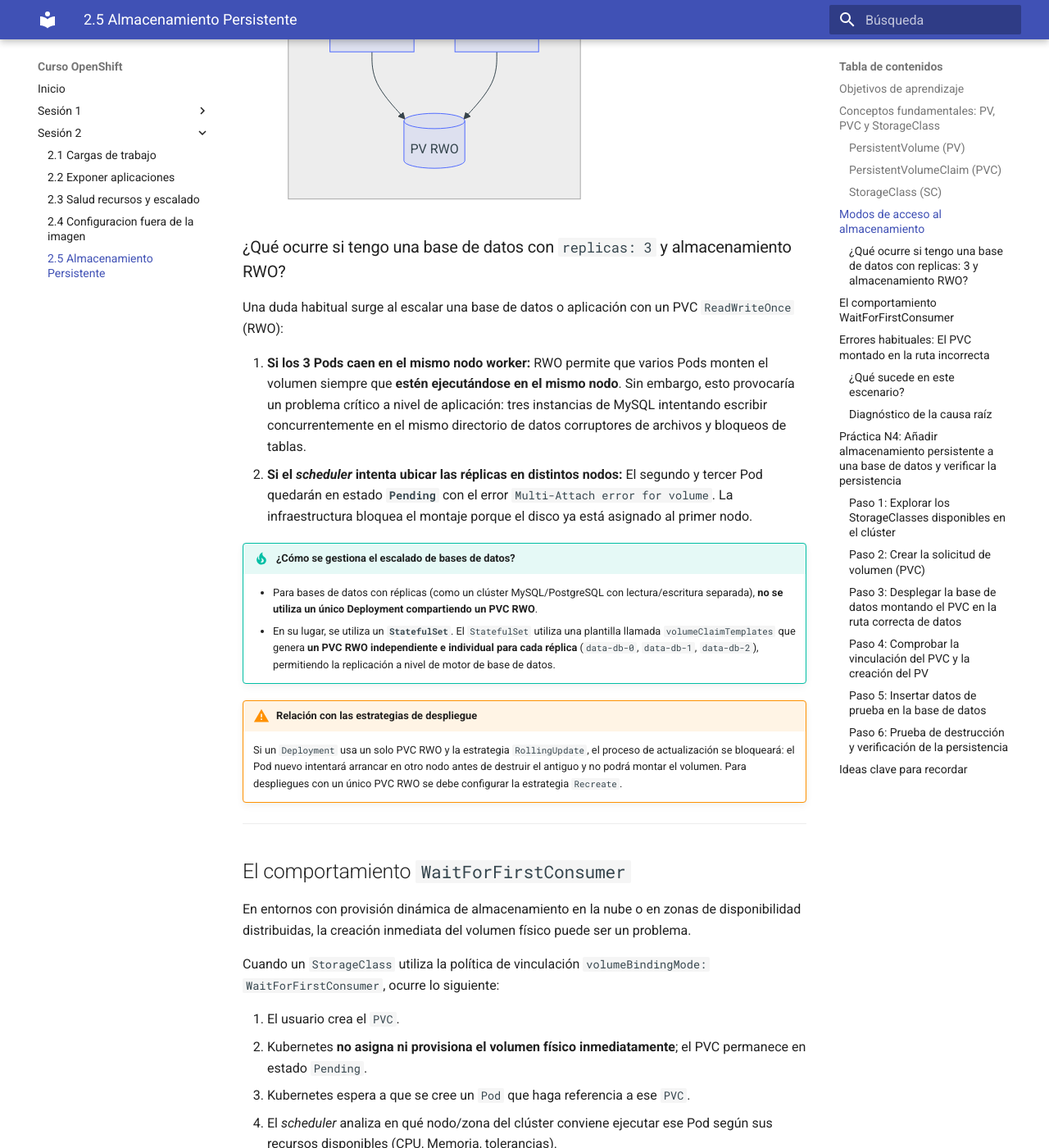
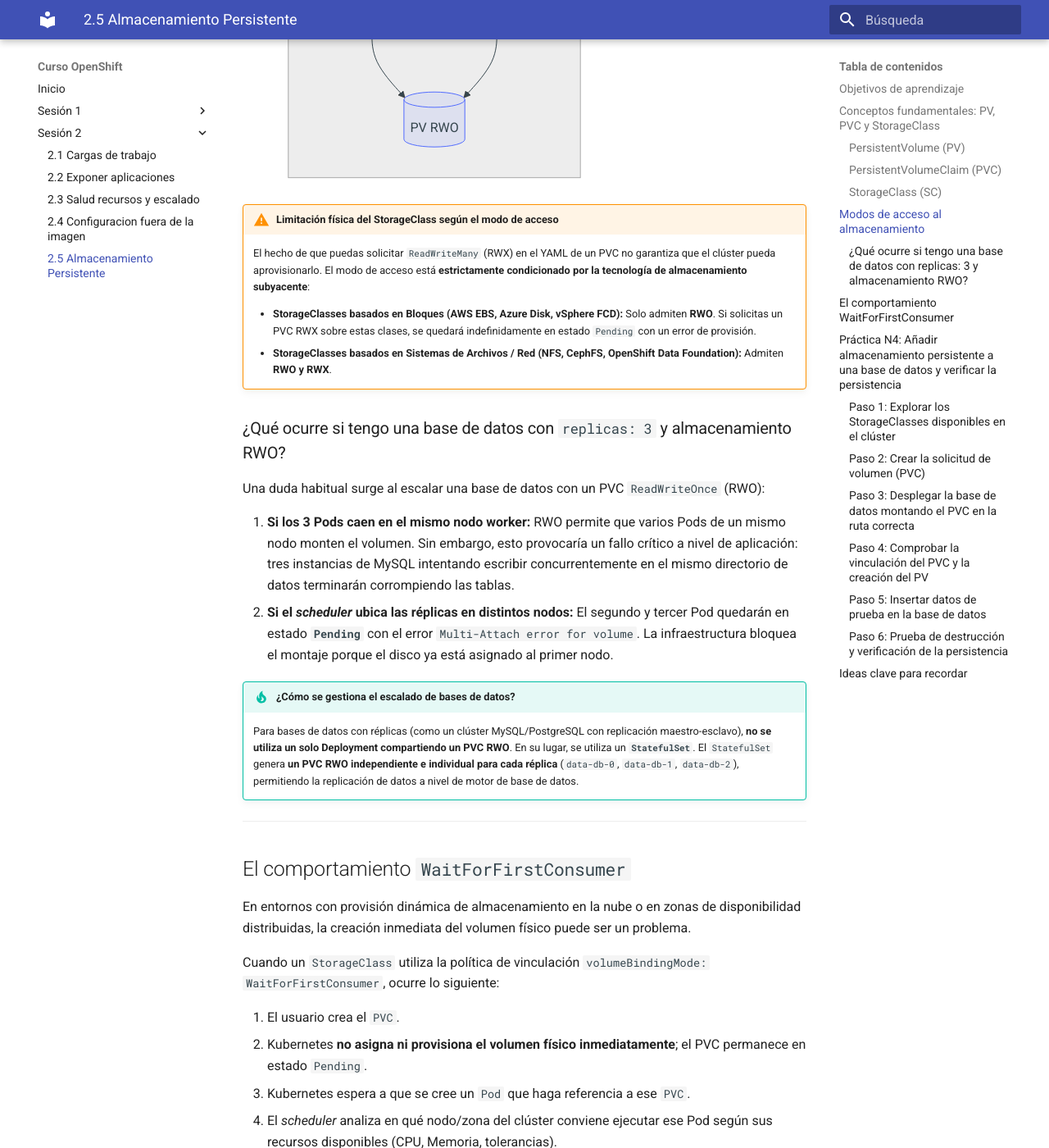
Before and after one commit to ieftraining/curso-openshift, an MkDocs documentation site: the page built from docs/sesion2/2.5 Almacenamiento Persistente.md, in a window 1280 px wide and 1400 px high, scrolled down 3758 px. Shown: the whole window at 82% size. Built offline with MkDocs 1.6.1 and Material for MkDocs 9.7.7, drawn with Linux system fonts in a browser that asks for light colours; some of the changed text lies outside the part shown.

Commit message:
Add files via upload

````diff
--- a/docs/sesion2/2.5 Almacenamiento Persistente.md
+++ b/docs/sesion2/2.5 Almacenamiento Persistente.md
@@ -6,11 +6,11 @@
 
 - Comprender la necesidad de almacenar información persistente en un entorno de contenedores efímeros.
 - Diferenciar las responsabilidades de los recursos **PersistentVolume (PV)**, **PersistentVolumeClaim (PVC)** y **StorageClass**.
-- Conocer los distintos modos de acceso al almacenamiento (`ReadWriteOnce`, `ReadWriteMany`, `ReadOnlyMany`) y su comportamiento cuando existen múltiples réplicas o se realizan actualizaciones de tipo `RollingUpdate`.
-- Entender cómo funciona la provisión estática frente a la provisión dinámica y el papel del aprovisionamiento manual en protocolos tradicionales como NFS.
+- Conocer los distintos modos de acceso al almacenamiento (`ReadWriteOnce`, `ReadWriteMany`, `ReadOnlyMany`) y sus limitaciones según la tecnología del `StorageClass`.
+- Entender la diferencia entre provisión dinámica y provisión estática/manual (como en el caso de NFS).
 - Comprender el comportamiento de la política de vinculación `WaitForFirstConsumer`.
-- Identificar y corregir el problema habitual de montar un PVC en una ruta distinta a la de los datos reales de la aplicación.
-- Añadir almacenamiento persistente a un despliegue de base de datos, simular un fallo en el Pod y comprobar la persistencia de la información.
+- Identificar y prevenir el error habitual de montar un PVC en una ruta distinta a la de los datos reales de la aplicación.
+- Añadir almacenamiento persistente a una base de datos mediante la práctica N4, simular la eliminación del Pod y verificar la persistencia de la información.
 
 ---
 
@@ -98,19 +98,21 @@
     end
 ```
 
+!!! warning "Limitación física del StorageClass según el modo de acceso"
+    El hecho de que puedas solicitar `ReadWriteMany` (RWX) en el YAML de un PVC no garantiza que el clúster pueda aprovisionarlo. El modo de acceso está **estrictamente condicionado por la tecnología de almacenamiento subyacente**:
+
+    * **StorageClasses basados en Bloques (AWS EBS, Azure Disk, vSphere FCD):** Solo admiten **RWO**. Si solicitas un PVC RWX sobre estas clases, se quedará indefinidamente en estado `Pending` con un error de provisión.
+    * **StorageClasses basados en Sistemas de Archivos / Red (NFS, CephFS, OpenShift Data Foundation):** Admiten **RWO y RWX**.
+
 ### ¿Qué ocurre si tengo una base de datos con `replicas: 3` y almacenamiento RWO?
 
-Una duda habitual surge al escalar una base de datos o aplicación con un PVC `ReadWriteOnce` (RWO):
+Una duda habitual surge al escalar una base de datos con un PVC `ReadWriteOnce` (RWO):
 
-1. **Si los 3 Pods caen en el mismo nodo worker:** RWO permite que varios Pods monten el volumen siempre que **estén ejecutándose en el mismo nodo**. Sin embargo, esto provocaría un problema crítico a nivel de aplicación: tres instancias de MySQL intentando escribir concurrentemente en el mismo directorio de datos corruptores de archivos y bloqueos de tablas.
-2. **Si el *scheduler* intenta ubicar las réplicas en distintos nodos:** El segundo y tercer Pod quedarán en estado **`Pending`** con el error `Multi-Attach error for volume`. La infraestructura bloquea el montaje porque el disco ya está asignado al primer nodo.
+1. **Si los 3 Pods caen en el mismo nodo worker:** RWO permite que varios Pods de un mismo nodo monten el volumen. Sin embargo, esto provocaría un fallo crítico a nivel de aplicación: tres instancias de MySQL intentando escribir concurrentemente en el mismo directorio de datos terminarán corrompiendo las tablas.
+2. **Si el *scheduler* ubica las réplicas en distintos nodos:** El segundo y tercer Pod quedarán en estado **`Pending`** con el error `Multi-Attach error for volume`. La infraestructura bloquea el montaje porque el disco ya está asignado al primer nodo.
 
 !!! tip "¿Cómo se gestiona el escalado de bases de datos?"
-    * Para bases de datos con réplicas (como un clúster MySQL/PostgreSQL con lectura/escritura separada), **no se utiliza un único Deployment compartiendo un PVC RWO**.
-    * En su lugar, se utiliza un **`StatefulSet`**. El `StatefulSet` utiliza una plantilla llamada `volumeClaimTemplates` que genera **un PVC RWO independiente e individual para cada réplica** (`data-db-0`, `data-db-1`, `data-db-2`), permitiendo la replicación a nivel de motor de base de datos.
-
-!!! warning "Relación con las estrategias de despliegue"
-    Si un `Deployment` usa un solo PVC RWO y la estrategia `RollingUpdate`, el proceso de actualización se bloqueará: el Pod nuevo intentará arrancar en otro nodo antes de destruir el antiguo y no podrá montar el volumen. Para despliegues con un único PVC RWO se debe configurar la estrategia `Recreate`.
+    Para bases de datos con réplicas (como un clúster MySQL/PostgreSQL con replicación maestro-esclavo), **no se utiliza un solo Deployment compartiendo un PVC RWO**. En su lugar, se utiliza un **`StatefulSet`**. El `StatefulSet` genera **un PVC RWO independiente e individual para cada réplica** (`data-db-0`, `data-db-1`, `data-db-2`), permitiendo la replicación de datos a nivel de motor de base de datos.
 
 ---
 
@@ -149,41 +151,9 @@
 
 ---
 
-## Errores habituales: El PVC montado en la ruta incorrecta
-
-Uno de los errores más comunes al añadir almacenamiento persistente a una aplicación o base de datos es montar el volumen en un directorio distinto del que la aplicación realmente utiliza para guardar sus datos.
-
-### ¿Qué sucede en este escenario?
-
-```mermaid
-flowchart TD
-    subgraph Pod ["Pod Container"]
-        FS["Sistema de Ficheros Efímero del Contenedor"]
-        DataDir["/var/lib/mysql/data<br/>(Directorio real de datos)"]
-        WrongMount["/mnt/storage<br/>(Ruta donde se montó el PVC)"]
-    end
-
-    PVC[("PersistentVolumeClaim<br/>(PVC)")]
-    PVC -->|Montado en| WrongMount
-    DataDir -->|Escribe datos aquí| FS
-```
-
-1. La aplicación (ej. una base de datos MySQL) arranca y escribe su información interna en la ruta estandarizada del proceso (por ejemplo `/var/lib/mysql/data`).
-2. El desarrollador configura un `PVC` y lo monta dentro del contenedor en `/mnt/storage` pensando que con ello la aplicación ya es persistente.
-3. Todo parece funcionar correctamente de inicio.
-4. Cuando el Pod se borra o se reinicia, **se pierden los datos**.
-
-### Diagnóstico de la causa raíz
-Al no coincidir la ruta de datos real de la imagen del contenedor con el `mountPath` del PVC, la aplicación estuvo escribiendo los datos en el almacenamiento efímero del propio Pod y no dentro del volumen persistente externo.
-
-!!! warning "Comprobación clave antes de montar un volumen"
-    Inspecciona siempre la documentación de la imagen del contenedor o revisa las variables de entorno de la imagen (`DATADIR`, `PGDATA`, `MYSQL_DATA_DIR`, etc.) para asegurarte de que el `mountPath` dentro del `volumeMounts` apunta con precisión milimétrica a la ruta de datos activa.
-
----
-
 ## Práctica N4: Añadir almacenamiento persistente a una base de datos y verificar la persistencia
 
-A lo largo de las sesiones anteriores hemos gestionado componentes de nuestra arquitectura. Ahora le añadiremos una base de datos con almacenamiento persistente montado en la ruta de datos correcta, guardaremos datos, eliminaremos el Pod de la base de datos y verificaremos que la información sobrevive.
+A lo largo de las sesiones anteriores hemos gestionado componentes de nuestra arquitectura. Ahora le añadiremos una base de datos MySQL con almacenamiento persistente, guardaremos información, eliminaremos el Pod de la base de datos y verificaremos que los datos sobreviven.
 
 ```mermaid
 flowchart LR
@@ -204,6 +174,8 @@
 NAME                         PROVISIONER                             RECLAIMPOLICY   VOLUMEBINDINGMODE      ALLOWVOLUMEEXPANSION   AGE
 gp3-csi (default)            topolvm.io                              Delete          WaitForFirstConsumer   true                   30d
 ```
+
+---
 
 ### Paso 2: Crear la solicitud de volumen (PVC)
 
@@ -245,11 +217,30 @@
 
 ---
 
-### Paso 3: Desplegar la base de datos montando el PVC en la ruta correcta de datos
+### Paso 3: Desplegar la base de datos montando el PVC en la ruta correcta
 
-A continuación crearemos un despliegue de base de datos MySQL. Esta imagen almacena sus tablas y datos dentro del directorio `/var/lib/mysql/data`.
+!!! warning "Punto crítico: El riesgo del PVC montado en la ruta incorrecta"
+    Uno de los errores más comunes en Kubernetes es montar el PVC en un directorio distinto al que la aplicación realmente utiliza para escribir sus datos.
 
-Guardamos la definición en el archivo `db-deployment.yaml`:
+    ```mermaid
+    flowchart TD
+        subgraph Pod ["Pod Container"]
+            FS["Sistema de Ficheros Efímero del Contenedor"]
+            DataDir["/var/lib/mysql/data<br/>(Directorio real de datos)"]
+            WrongMount["/mnt/storage<br/>(Ruta errónea de montaje)"]
+        end
+
+        PVC[("PersistentVolumeClaim (PVC)")]
+        PVC -->|Montado en| WrongMount
+        DataDir -->|Escribe datos aquí| FS
+    ```
+
+    * Si la base de datos escribe en `/var/lib/mysql/data` pero montamos el PVC en `/mnt/storage`, la aplicación funcionará de inicio, pero **estará escribiendo en el sistema efímero del Pod**. Al reiniciar o eliminar el Pod, **los datos se perderán**.
+    * Siempre debes revisar la documentación de la imagen o sus variables de entorno (`DATADIR`, `PGDATA`, `MYSQL_DATA_DIR`) para ajustar el `mountPath` exactamente a la ruta activa.
+
+Para nuestra imagen oficial (`registry.redhat.io/rhel9/mysql-80:latest`), la ruta interna de datos es `/var/lib/mysql/data`.
+
+Guardamos la definición del despliegue en el archivo `db-deployment.yaml`:
 
 ```yaml
 apiVersion: apps/v1
@@ -411,8 +402,8 @@
     * Los **Pods son efímeros**; los datos almacenados en su sistema de archivos local se destruyen al reiniciarse o destruirse el contenedor.
     * Un **PersistentVolumeClaim (PVC)** es la solicitud de almacenamiento efectuada desde el espacio de nombres del desarrollador.
     * Un **PersistentVolume (PV)** es la representación física/red del disco gestionada por la plataforma.
-    * Un **StorageClass (SC)** define los parámetros de provisión dinámica del almacenamiento (disponible en clouds y vSphere, mientras que soluciones como NFS requieren provisión estática/manual).
-    * **ReadWriteOnce (RWO)** permite el montaje en modo lectura-escritura en un solo nodo a la vez (típico de bases de datos). Para escalar bases de datos multinstancia se utiliza **StatefulSet** con un PVC RWO por cada réplica.
-    * **ReadWriteMany (RWX)** permite que múltiples Pods en diferentes nodos lean y escriban simultáneamente (típico de almacenamiento de archivos compartido).
+    * Un **StorageClass (SC)** define los parámetros de provisión dinámica del almacenamiento (disponible en clouds y vSphere, mientras que soluciones como NFS suelen requerir provisión estática/manual).
+    * El **modo de acceso** (RWO, RWX) está limitado por la infraestructura subyacente del `StorageClass`. Los discos de bloque (AWS EBS, vSphere) solo permiten RWO.
+    * Para escalar bases de datos multinstancia con almacenamiento RWO se utiliza **StatefulSet** con un PVC por cada réplica.
     * La política **`WaitForFirstConsumer`** retrasa la provisión física del volumen hasta que un Pod es agendado, garantizando que el almacenamiento y el nodo se encuentren en la misma ubicación geográfica/infraestructura.
     * Asegúrate siempre de que el parámetro `mountPath` coincida exactamente con la **ruta de datos real de la aplicación**. Si el PVC se monta en la ruta equivocada, los datos se escribirán en el almacenamiento efímero local del Pod y se perderán.
````
Also changed, not shown: other parts of docs/sesion2/2.5 Almacenamiento Persistente.md (+1 -1 lines).
